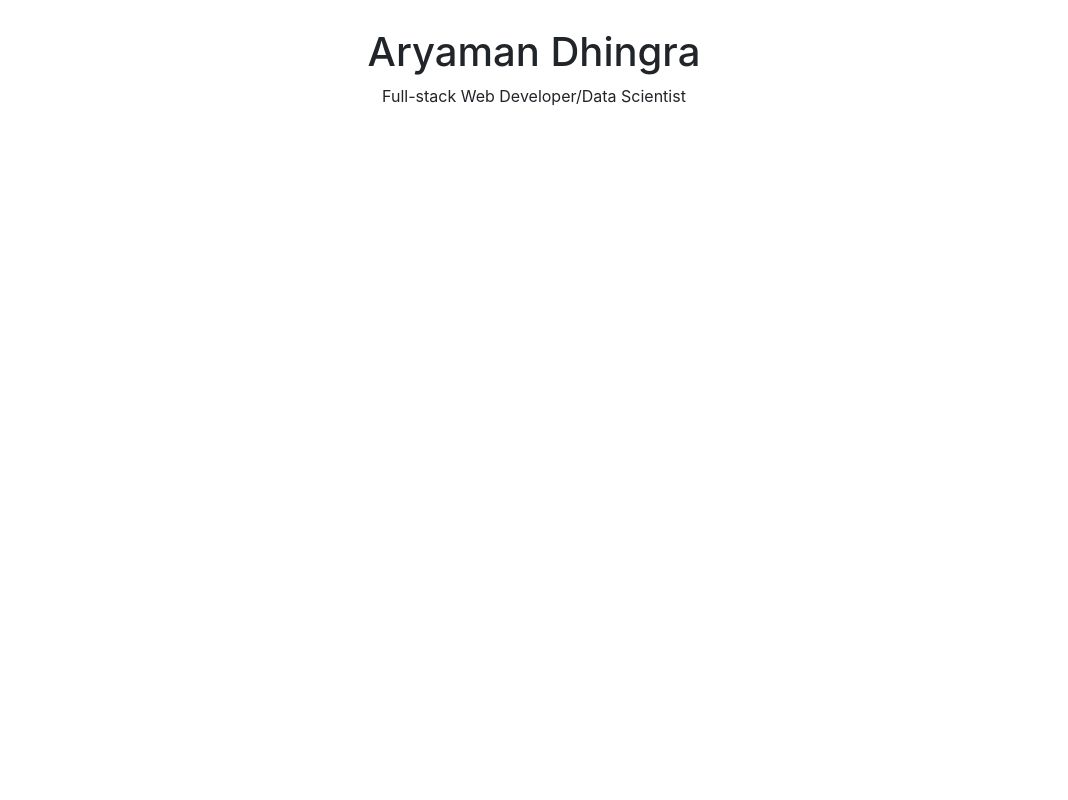
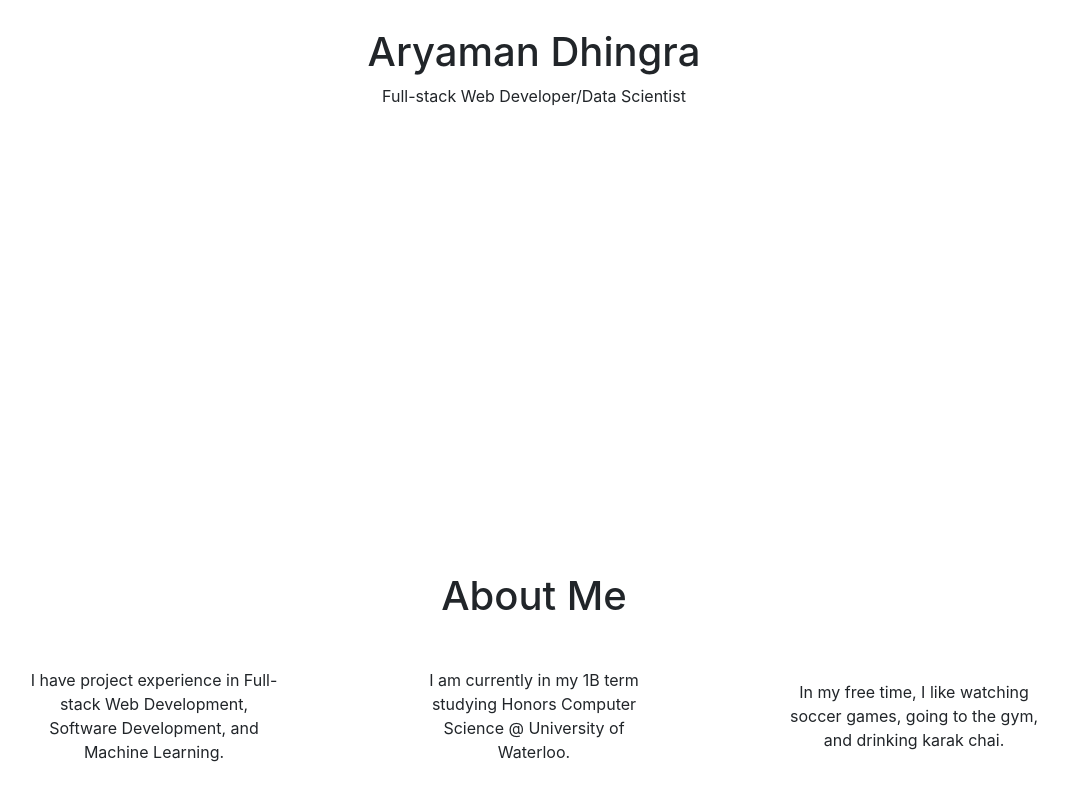
Before and after one commit to ad-world/aryaman-dev, a React (Create React App) app: page / in a window 1280 px wide. Shown: the part 324-1124 px from the top of the page, without its empty margins (106-1174 px from the left). Before the commit the page ends 800 px from the top, so only its background shows below. Built offline with nearby package versions, Linux system fonts and the light colour scheme.

Commit message:
added about section

```diff
--- /dev/null
+++ b/src/About.js
@@ -0,0 +1,22 @@
+import React from 'react'
+import { Container, Row, Col } from 'react-bootstrap';
+
+export default function About() {
+    return (
+        <Container fluid id="about" style={{height:"100vh"}}>
+            <Container>
+                <div className="align-items-center text-center">
+                    <h1 className="mt-5 pt-5">About Me</h1>
+                </div>
+                <Row className="justify-content-around align-items-center text-center mt-5">
+                    <Col className="col-md-3">I have project experience in Full-stack Web Development, Software Development, and
+                    Machine Learning.</Col>
+                    <Col className="col-md-3">I am currently in my 1B term studying Honors Computer Science @ University of
+                    Waterloo.</Col>
+                    <Col className="col-md-3">In my free time, I like watching soccer games, going to the gym, and drinking
+                    karak chai.</Col>
+                </Row>
+            </Container>
+        </Container>
+    )
+}
--- a/src/App.js
+++ b/src/App.js
@@ -2,11 +2,13 @@ import './App.css';
 import { Container } from 'react-bootstrap'
 import NavBar from './NavBar'
 import Header from './Header'
+import About from './About'
 function App() {
   return (
     <>
         <NavBar />
         <Header />
+        <About />
     </>
   );
 }
```
